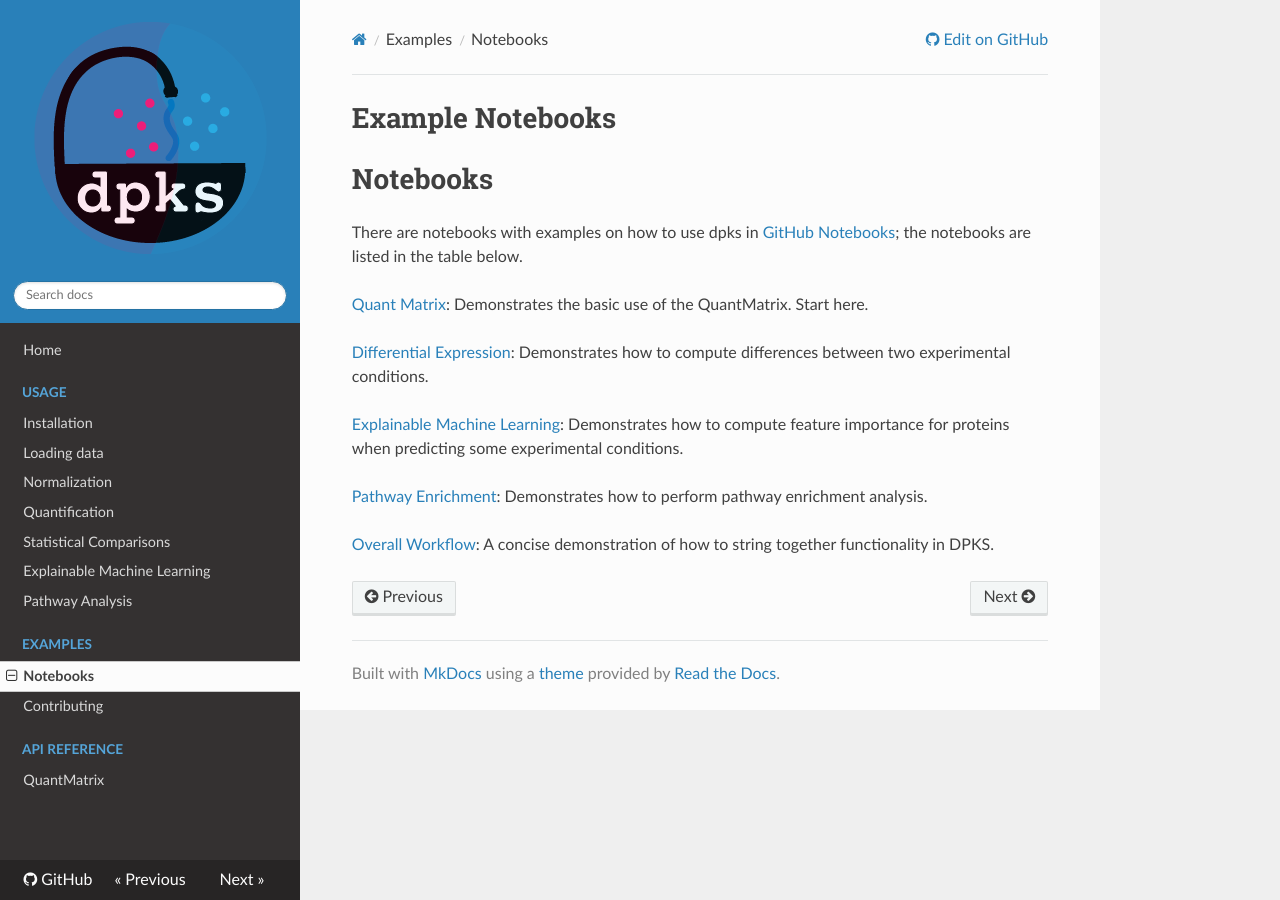
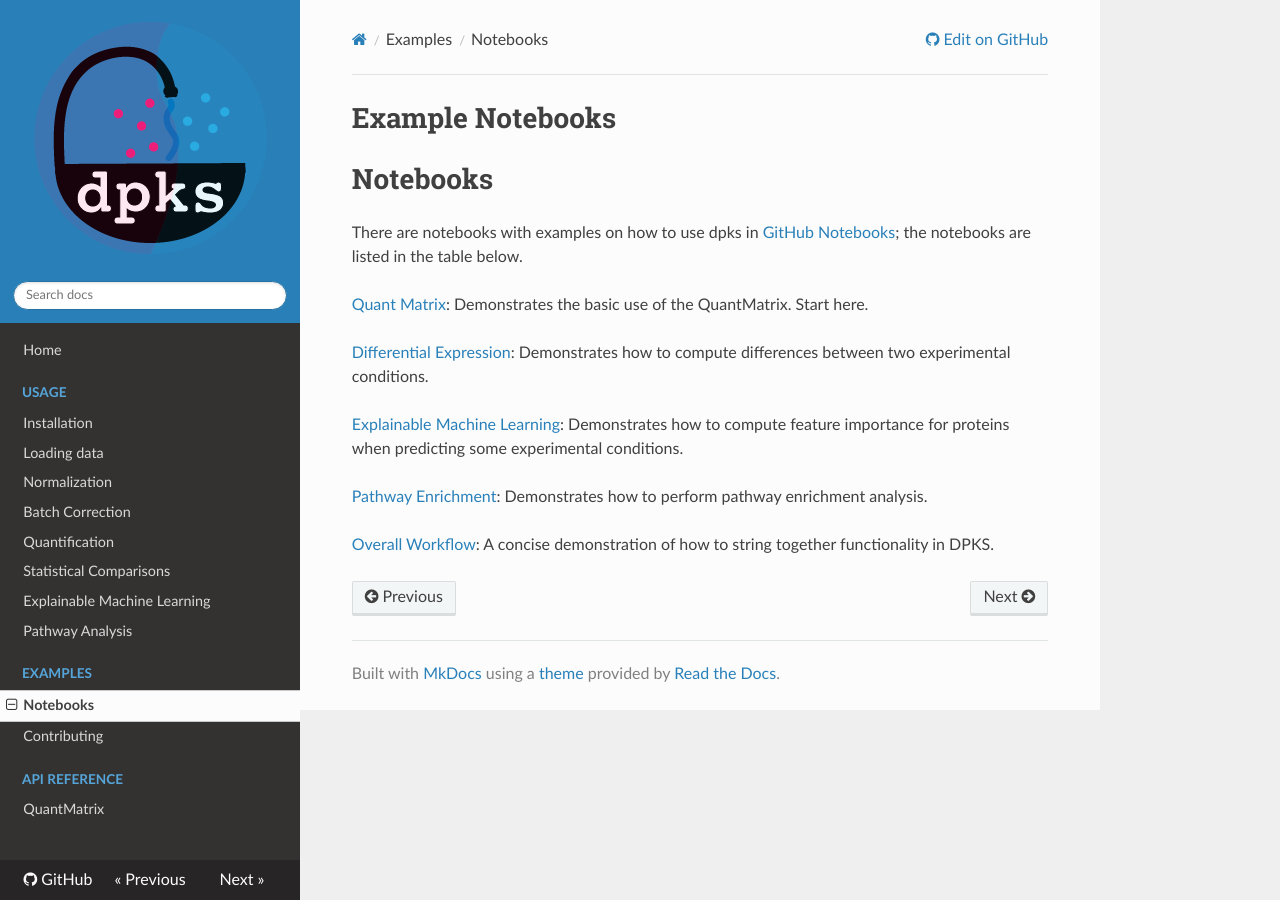
Before and after one commit to InfectionMedicineProteomics/DPKS, an MkDocs documentation site: the page built from docs/examples.md, in a window 1280 px wide. Built offline with MkDocs 1.6.1, drawn with Linux system fonts in a browser that asks for light colours; nearby versions of some CDN libraries.

Commit message:
Batch Correction not in mkdocs.yml, so it was not appearing in the built site

```diff
--- a/mkdocs.yml
+++ b/mkdocs.yml
@@ -15,6 +15,7 @@ nav:
         - Installation: usage/installation.md
         - Loading data: usage/loading_data.md
         - Normalization: usage/normalization.md
+        - Batch Correction: usage/batch_correction.md
         - Quantification: usage/quantification.md
         - Statistical Comparisons: usage/statistical_comparisons.md
         - Explainable Machine Learning: usage/explainable_machine_learning.md
```
